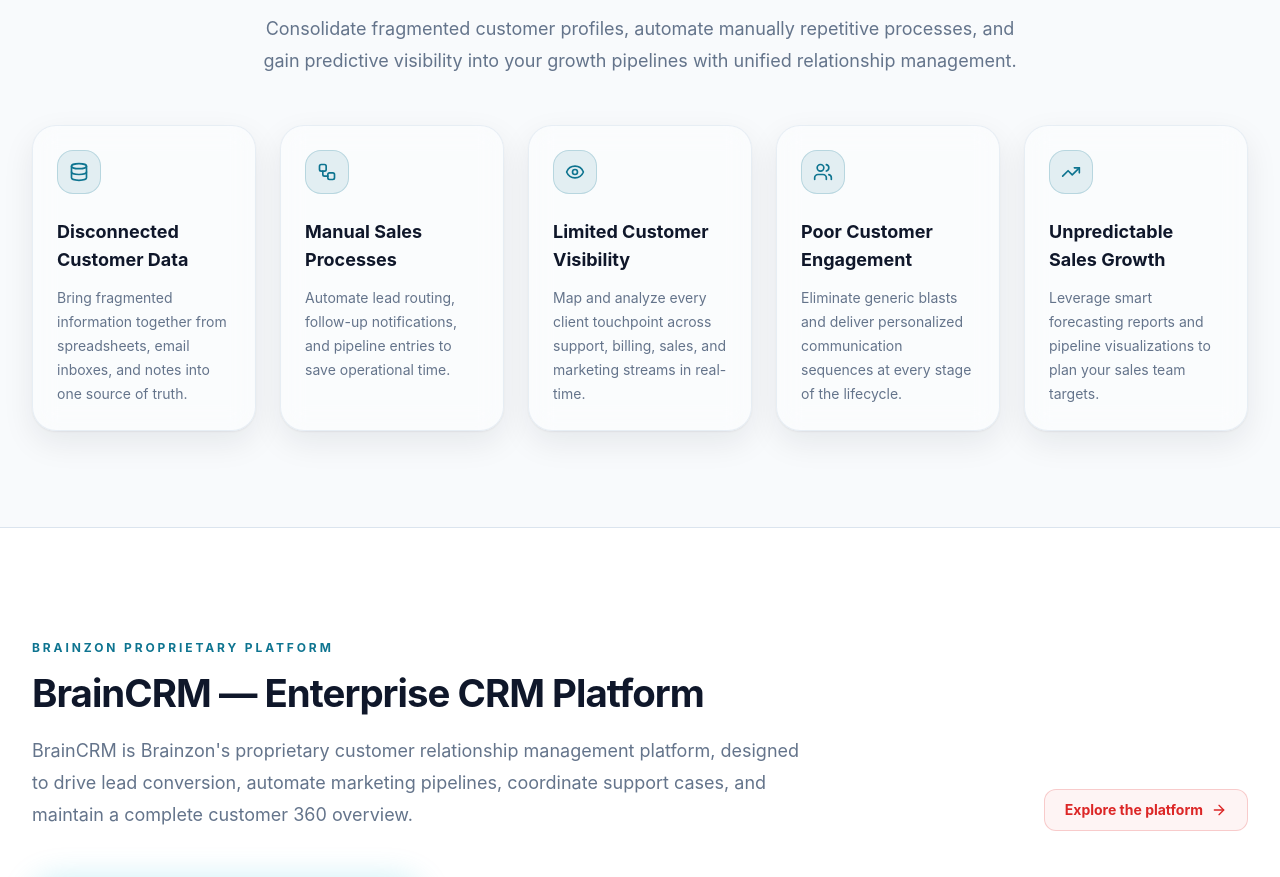
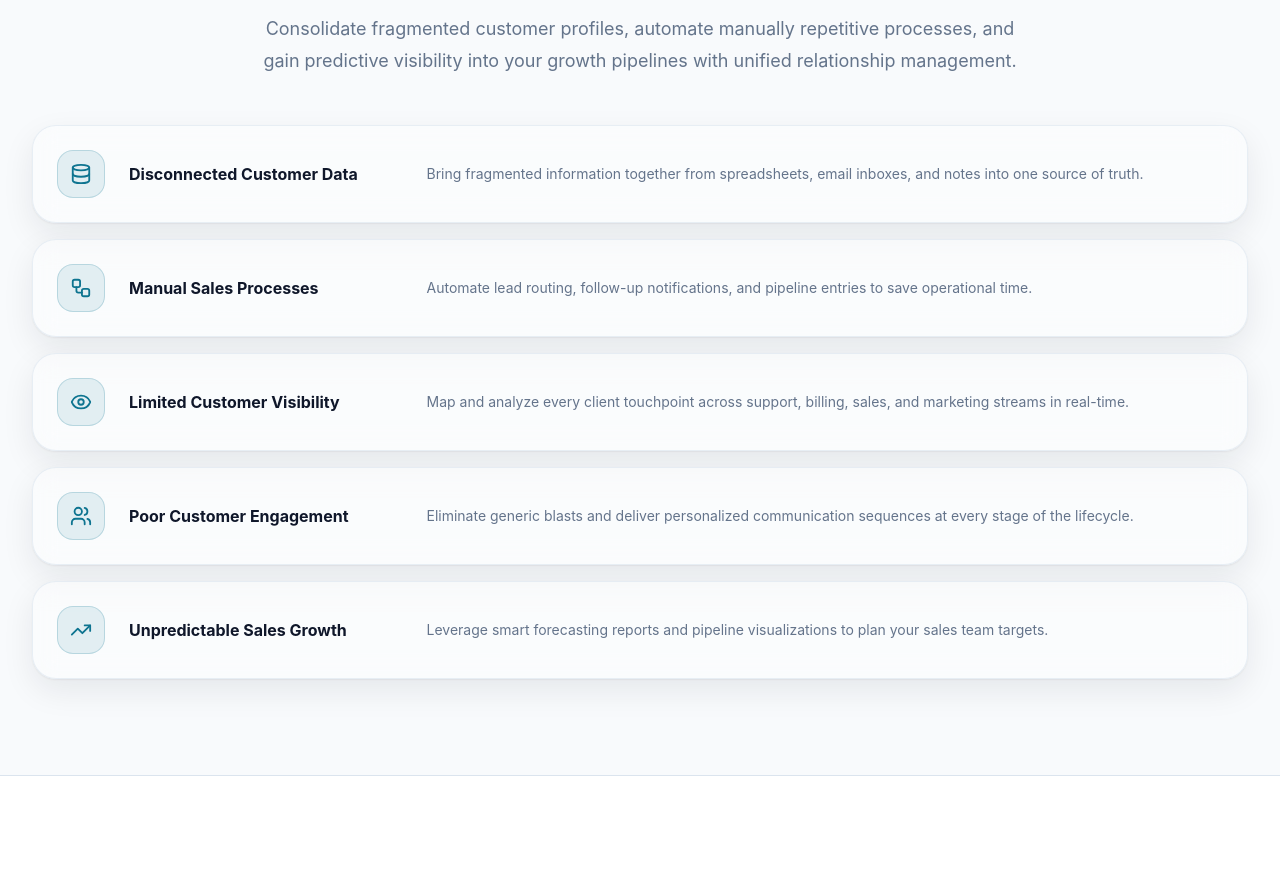
Before and after one commit to brainzonhub/brainzon-site, a Next.js app: page /solutions/crm in a window 1280 px wide. Shown: the part 1000-1877 px from the top of the page. Built offline with nearby package versions, Linux system fonts and the light colour scheme; no server answers.

Commit message:
fix minor changes

```diff
--- a/src/components/solutions/crm/CRMChallenges.tsx
+++ b/src/components/solutions/crm/CRMChallenges.tsx
@@ -27,28 +27,28 @@
           </p>
         </div>
 
-        {/* Challenges Grid (5-column responsive layout) */}
-        <div className="grid gap-6 grid-cols-1 sm:grid-cols-2 lg:grid-cols-3 xl:grid-cols-5">
+        {/* Challenges Rows */}
+        <div className="flex flex-col gap-4">
           {crmChallenges.map((item) => {
             const IconComponent = iconMap[item.icon as keyof typeof iconMap] ?? Database;
             return (
               <article
                 key={item.title}
-                className="group rounded-2xl bg-card/40 backdrop-blur-md border border-border/60 p-6 shadow-card transition-all duration-300 hover:-translate-y-1 hover:border-primary/50 hover:shadow-glow-primary flex flex-col justify-between"
+                className="group rounded-2xl bg-card/40 backdrop-blur-md border border-border/60 p-5 sm:p-6 shadow-card transition-all duration-300 hover:translate-x-1.5 hover:border-primary/50 hover:shadow-glow-primary flex flex-col sm:flex-row sm:items-center gap-4 sm:gap-6 text-left"
               >
-                <div>
-                  {/* Icon Container */}
-                  <span className="flex size-11 items-center justify-center rounded-xl border border-primary/20 bg-primary/10 text-primary dark:text-cyan-300 dark:border-cyan-300/20 dark:bg-cyan-300/10 transition-all duration-300 group-hover:scale-110 group-hover:bg-primary/20 group-hover:border-primary/40">
-                    <IconComponent className="size-5" aria-hidden="true" />
-                  </span>
+                {/* Icon Container */}
+                <span className="flex size-12 shrink-0 items-center justify-center rounded-xl border border-primary/20 bg-primary/10 text-primary dark:text-cyan-300 dark:border-cyan-300/20 dark:bg-cyan-300/10 transition-all duration-300 group-hover:scale-110 group-hover:bg-primary/20 group-hover:border-primary/40">
+                  <IconComponent className="size-5.5" aria-hidden="true" />
+                </span>
 
+                <div className="flex-1 flex flex-col md:flex-row md:items-center gap-2 md:gap-6 justify-between">
                   {/* Challenge Title */}
-                  <h3 className="mt-6 text-lg font-bold text-foreground transition-colors duration-200 group-hover:text-primary dark:group-hover:text-cyan-300">
+                  <h3 className="text-base font-bold text-foreground transition-colors duration-200 group-hover:text-primary dark:group-hover:text-cyan-300 shrink-0 md:w-1/4">
                     {item.title}
                   </h3>
 
                   {/* Challenge Description */}
-                  <p className="mt-3 text-sm leading-6 text-muted-foreground">
+                  <p className="text-sm leading-relaxed text-muted-foreground flex-1">
                     {item.description}
                   </p>
                 </div>
```
